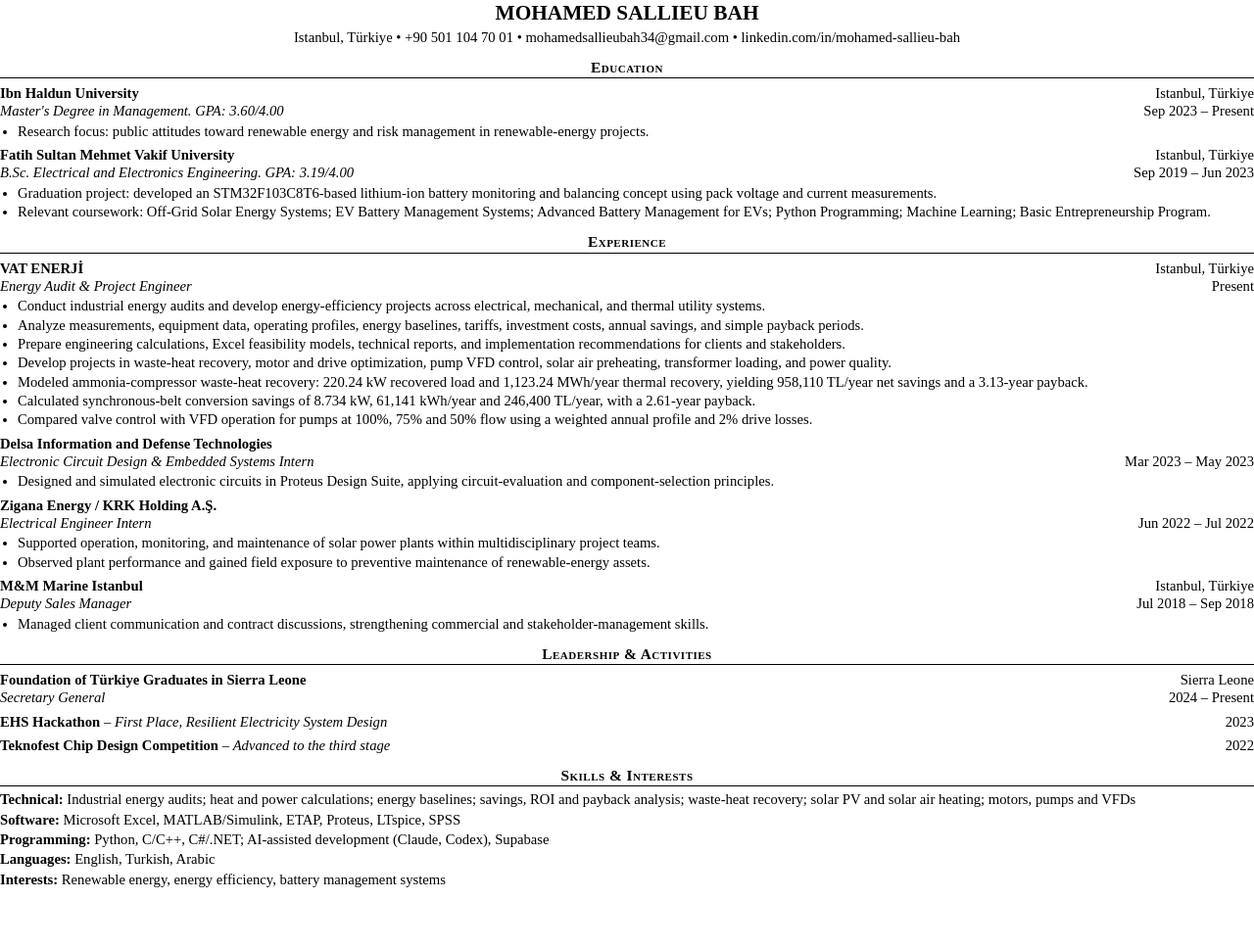
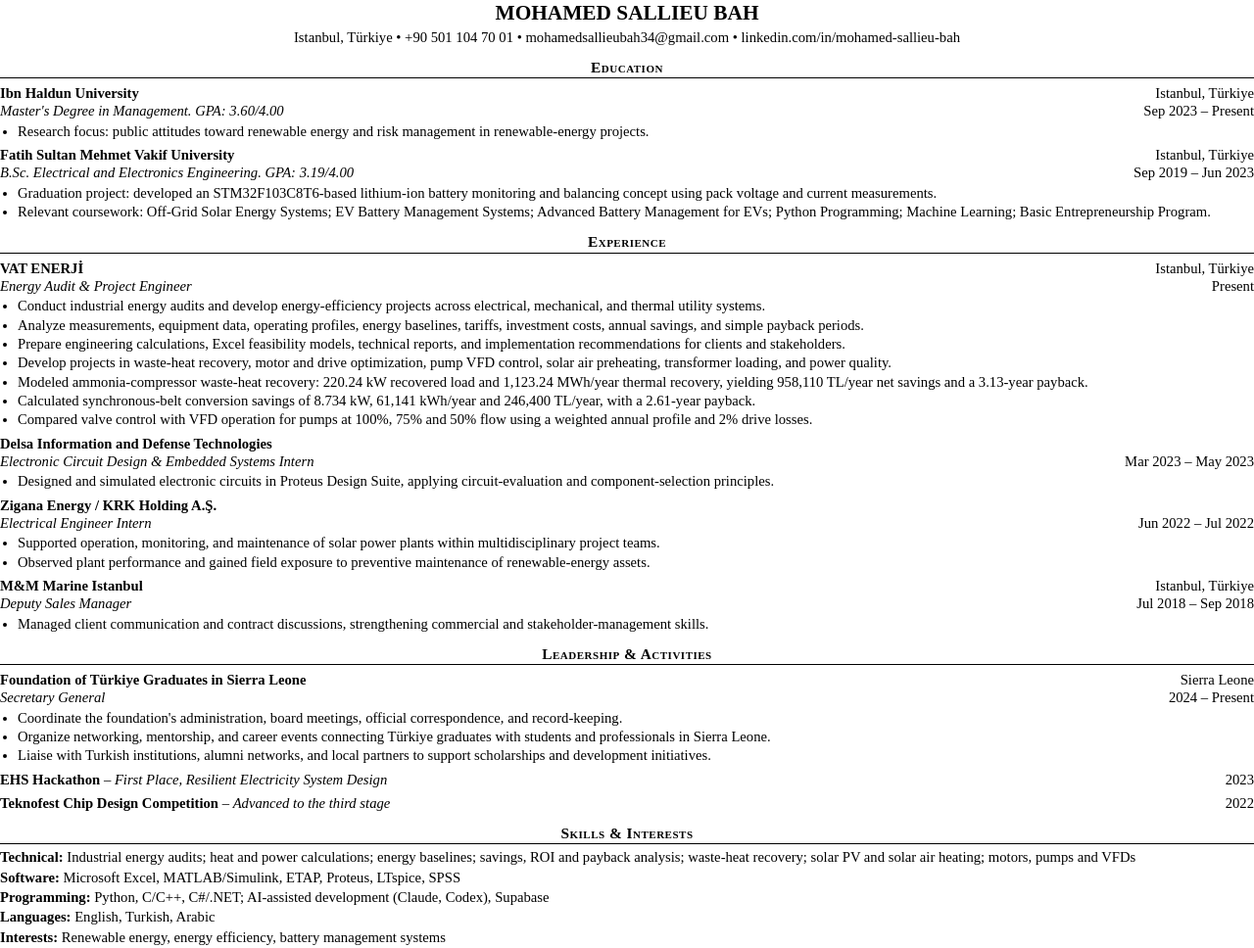
Before and after one commit to SallieuBah/BahTest, a plain HTML site: page cv/cv.html in a window 1280 px wide. Shown: the whole page at 98% size. Before the commit the page ends 909 px from the top, so only its background shows below. Drawn offline with Linux system fonts and the light colour scheme.

Commit message:
CV: add Secretary General bullet points
Co-Authored-By: Claude Opus 5.5 <noreply@anthropic.com>
Claude-Session: https://claude.ai/code/session_01UEfkPga9JvqNywggu7GC7h

```diff
--- a/cv/cv.html
+++ b/cv/cv.html
@@ -47,6 +47,9 @@ p{margin:2px 0}
 <h2>Leadership &amp; Activities</h2>
 <div class="row"><span class="b">Foundation of Türkiye Graduates in Sierra Leone</span><span>Sierra Leone</span></div>
 <div class="row" style="margin-top:0"><span class="i">Secretary General</span><span>2024 – Present</span></div>
+<ul><li>Coordinate the foundation's administration, board meetings, official correspondence, and record-keeping.</li>
+<li>Organize networking, mentorship, and career events connecting Türkiye graduates with students and professionals in Sierra Leone.</li>
+<li>Liaise with Turkish institutions, alumni networks, and local partners to support scholarships and development initiatives.</li></ul>
 <div class="row"><span><span class="b">EHS Hackathon</span> – <span class="i">First Place, Resilient Electricity System Design</span></span><span>2023</span></div>
 <div class="row"><span><span class="b">Teknofest Chip Design Competition</span> – <span class="i">Advanced to the third stage</span></span><span>2022</span></div>
 
```
Also changed, not shown: 1 other file.
